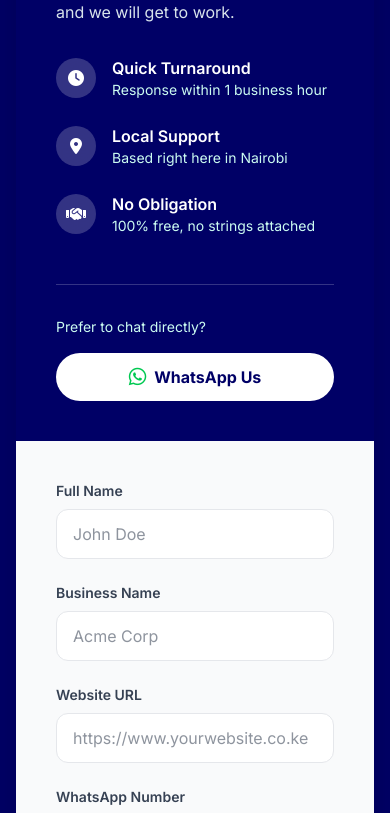
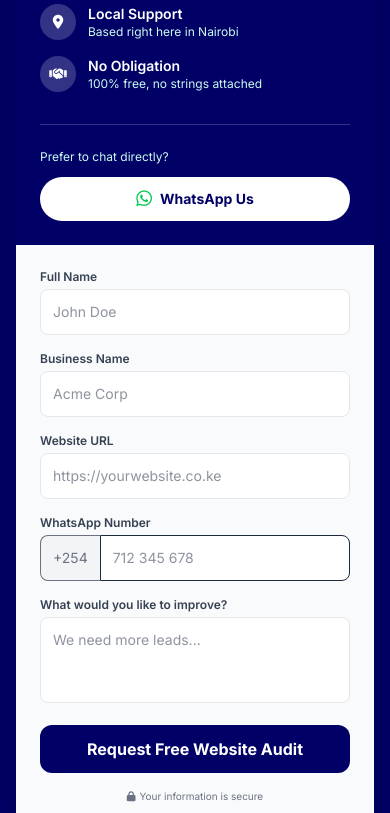
Before and after one commit to peterrobert/dev-nairobi, a Next.js app: page /audit-page in a window 390 px wide. Shown: the part 5608-6421 px from the top of the page. Built offline with nearby package versions, Linux system fonts and the light colour scheme.

Commit message:
Fixed the mobile design

```diff
--- a/src/app/audit-page/AuditForm.jsx
+++ b/src/app/audit-page/AuditForm.jsx
@@ -1,53 +1,61 @@
 import React from "react";
-
 const AuditForm = () => {
   return (
-    <section id="audit-form" className="py-24 bg-brand-navy relative">
+    <section id="audit-form" className="py-16 md:py-24 bg-brand-navy relative">
       <div className="absolute inset-0 bg-mesh opacity-20"></div>
 
       <div className="max-w-5xl mx-auto px-4 sm:px-6 lg:px-8 relative z-10">
-        <div className="bg-white rounded-[3rem] shadow-2xl overflow-hidden flex flex-col md:flex-row">
-          {/* <!-- Form Info Side --> */}
-          <div className="bg-brand-teal p-10 md:p-12 text-white md:w-2/5 flex flex-col justify-between">
+        <div className="bg-white rounded-2xl md:rounded-[3rem] shadow-2xl overflow-hidden flex flex-col md:flex-row">
+          {/* LEFT SIDE */}
+          <div className="bg-brand-teal p-6 sm:p-8 md:p-12 text-white md:w-2/5 flex flex-col justify-between">
             <div>
-              <h3 className="text-3xl font-bold mb-4">
+              <h3 className="text-2xl sm:text-3xl font-bold mb-3 md:mb-4">
                 Request Your Free Audit
               </h3>
-              <p className="text-teal-50 mb-8 opacity-90">
+
+              <p className="text-sm sm:text-base text-teal-50 mb-6 md:mb-8 opacity-90 leading-relaxed">
                 Take the first step towards a higher-converting website. Fill
-                out the form, and we will get to work.
+                out the form and we will get to work.
               </p>
 
-              <div className="space-y-6">
-                <div className="flex items-center gap-4">
-                  <div className="w-10 h-10 rounded-full bg-white/20 flex items-center justify-center backdrop-blur-sm">
-                    <i className="fa-solid fa-clock"></i>
+              <div className="space-y-4 md:space-y-6">
+                <div className="flex items-start gap-3 md:gap-4">
+                  <div className="w-9 h-9 md:w-10 md:h-10 rounded-full bg-white/20 flex items-center justify-center shrink-0">
+                    <i className="fa-solid fa-clock text-sm md:text-base"></i>
                   </div>
                   <div>
-                    <p className="font-semibold">Quick Turnaround</p>
-                    <p className="text-sm text-teal-100">
+                    <p className="font-semibold text-sm md:text-base">
+                      Quick Turnaround
+                    </p>
+                    <p className="text-xs md:text-sm text-teal-100">
                       Response within 1 business hour
                     </p>
                   </div>
                 </div>
-                <div className="flex items-center gap-4">
-                  <div className="w-10 h-10 rounded-full bg-white/20 flex items-center justify-center backdrop-blur-sm">
-                    <i className="fa-solid fa-location-dot"></i>
+
+                <div className="flex items-start gap-3 md:gap-4">
+                  <div className="w-9 h-9 md:w-10 md:h-10 rounded-full bg-white/20 flex items-center justify-center shrink-0">
+                    <i className="fa-solid fa-location-dot text-sm md:text-base"></i>
                   </div>
                   <div>
-                    <p className="font-semibold">Local Support</p>
-                    <p className="text-sm text-teal-100">
+                    <p className="font-semibold text-sm md:text-base">
+                      Local Support
+                    </p>
+                    <p className="text-xs md:text-sm text-teal-100">
                       Based right here in Nairobi
                     </p>
                   </div>
                 </div>
-                <div className="flex items-center gap-4">
-                  <div className="w-10 h-10 rounded-full bg-white/20 flex items-center justify-center backdrop-blur-sm">
-                    <i className="fa-solid fa-handshake"></i>
+
+                <div className="flex items-start gap-3 md:gap-4">
+                  <div className="w-9 h-9 md:w-10 md:h-10 rounded-full bg-white/20 flex items-center justify-center shrink-0">
+                    <i className="fa-solid fa-handshake text-sm md:text-base"></i>
                   </div>
                   <div>
-                    <p className="font-semibold">No Obligation</p>
-                    <p className="text-sm text-teal-100">
+                    <p className="font-semibold text-sm md:text-base">
+                      No Obligation
+                    </p>
+                    <p className="text-xs md:text-sm text-teal-100">
                       100% free, no strings attached
                     </p>
                   </div>
@@ -55,123 +63,95 @@ const AuditForm = () => {
               </div>
             </div>
 
-            <div className="mt-12 pt-8 border-t border-white/20">
-              <p className="text-sm text-teal-100 mb-4">
+            <div className="mt-8 md:mt-12 pt-6 md:pt-8 border-t border-white/20">
+              <p className="text-xs md:text-sm text-teal-100 mb-3 md:mb-4">
                 Prefer to chat directly?
               </p>
+
               <a
                 href="#"
-                className="inline-flex items-center gap-2 bg-white text-brand-navy px-6 py-3 rounded-full font-bold hover:bg-gray-50 transition-colors w-full justify-center"
+                className="inline-flex items-center gap-2 bg-white text-brand-navy px-4 py-3 md:px-6 md:py-3 rounded-full font-bold text-sm md:text-base hover:bg-gray-50 transition-colors w-full justify-center"
               >
-                <i className="fa-brands fa-whatsapp text-green-500 text-xl"></i>{" "}
+                <i className="fa-brands fa-whatsapp text-green-500 text-lg md:text-xl"></i>
                 WhatsApp Us
               </a>
             </div>
           </div>
 
-          {/* <!-- Form Fields Side --> */}
-          <div className="p-10 md:p-12 md:w-3/5 bg-gray-50">
-            <form action="#" method="POST" className="space-y-6">
-              <div className="grid grid-cols-1 sm:grid-cols-2 gap-6">
+          {/* RIGHT SIDE */}
+          <div className="p-6 sm:p-8 md:p-12 md:w-3/5 bg-gray-50">
+            <form className="space-y-4 md:space-y-6">
+              <div className="grid grid-cols-1 sm:grid-cols-2 gap-4 md:gap-6">
                 <div>
-                  <label
-                    htmlFor="name"
-                    className="block text-sm font-semibold text-gray-700 mb-2"
-                  >
+                  <label className="block text-xs md:text-sm font-semibold text-gray-700 mb-1 md:mb-2">
                     Full Name
                   </label>
                   <input
-                    type="text"
-                    id="name"
-                    name="name"
-                    className="w-full px-4 py-3 rounded-xl border border-gray-200 focus:ring-2 focus:ring-brand-teal focus:border-brand-teal outline-none transition-all bg-white"
+                    className="w-full px-3 md:px-4 py-3 rounded-lg md:rounded-xl border border-gray-200 focus:ring-2 focus:ring-brand-teal outline-none bg-white text-sm md:text-base"
                     placeholder="John Doe"
-                    required
                   />
                 </div>
+
                 <div>
-                  <label
-                    htmlFor="business"
-                    className="block text-sm font-semibold text-gray-700 mb-2"
-                  >
+                  <label className="block text-xs md:text-sm font-semibold text-gray-700 mb-1 md:mb-2">
                     Business Name
                   </label>
                   <input
-                    type="text"
-                    id="business"
-                    name="business"
-                    className="w-full px-4 py-3 rounded-xl border border-gray-200 focus:ring-2 focus:ring-brand-teal focus:border-brand-teal outline-none transition-all bg-white"
+                    className="w-full px-3 md:px-4 py-3 rounded-lg md:rounded-xl border border-gray-200 focus:ring-2 focus:ring-brand-teal outline-none bg-white text-sm md:text-base"
                     placeholder="Acme Corp"
-                    required
                   />
                 </div>
               </div>
 
               <div>
-                <label
-                  htmlFor="website"
-                  className="block text-sm font-semibold text-gray-700 mb-2"
-                >
+                <label className="block text-xs md:text-sm font-semibold text-gray-700 mb-1 md:mb-2">
                   Website URL
                 </label>
                 <input
-                  type="url"
-                  id="website"
-                  name="website"
-                  className="w-full px-4 py-3 rounded-xl border border-gray-200 focus:ring-2 focus:ring-brand-teal focus:border-brand-teal outline-none transition-all bg-white"
-                  placeholder="https://www.yourwebsite.co.ke"
-                  required
+                  className="w-full px-3 md:px-4 py-3 rounded-lg md:rounded-xl border border-gray-200 focus:ring-2 focus:ring-brand-teal outline-none bg-white text-sm md:text-base"
+                  placeholder="https://yourwebsite.co.ke"
                 />
               </div>
 
               <div>
-                <label
-                  htmlFor="whatsapp"
-                  className="block text-sm font-semibold text-gray-700 mb-2"
-                >
+                <label className="block text-xs md:text-sm font-semibold text-gray-700 mb-1 md:mb-2">
                   WhatsApp Number
                 </label>
+
                 <div className="flex">
-                  <span className="inline-flex items-center px-4 rounded-l-xl border border-r-0 border-gray-200 bg-gray-100 text-gray-500 font-medium">
+                  <span className="px-3 md:px-4 py-3 bg-gray-100 border border-r-0 rounded-l-lg text-gray-500 text-sm">
                     +254
                   </span>
+
                   <input
-                    type="tel"
-                    id="whatsapp"
-                    name="whatsapp"
-                    className="flex-1 px-4 py-3 rounded-r-xl border border-gray-200 focus:ring-2 focus:ring-brand-teal focus:border-brand-teal outline-none transition-all bg-white"
+                    className="flex-1 px-3 md:px-4 py-3 border rounded-r-lg focus:ring-2 focus:ring-brand-teal outline-none bg-white text-sm md:text-base"
                     placeholder="712 345 678"
-                    required
                   />
                 </div>
               </div>
 
               <div>
-                <label
-                  htmlFor="goals"
-                  className="block text-sm font-semibold text-gray-700 mb-2"
-                >
+                <label className="block text-xs md:text-sm font-semibold text-gray-700 mb-1 md:mb-2">
                   What would you like to improve?
                 </label>
+
                 <textarea
-                  id="goals"
-                  name="goals"
                   rows="3"
-                  className="w-full px-4 py-3 rounded-xl border border-gray-200 focus:ring-2 focus:ring-brand-teal focus:border-brand-teal outline-none transition-all bg-white resize-none"
-                  placeholder="e.g., We need more leads, site is too slow..."
-                ></textarea>
+                  className="w-full px-3 md:px-4 py-3 rounded-lg md:rounded-xl border border-gray-200 focus:ring-2 focus:ring-brand-teal outline-none bg-white resize-none text-sm md:text-base"
+                  placeholder="We need more leads..."
+                />
               </div>
 
               <button
                 type="submit"
-                className="w-full bg-brand-navy text-white py-4 rounded-xl font-bold text-lg hover:bg-gray-800 transition-all shadow-md transform hover:-translate-y-0.5"
+                className="w-full bg-brand-navy text-white py-3 md:py-4 rounded-xl font-bold text-base md:text-lg hover:bg-gray-800 transition-all"
               >
                 Request Free Website Audit
               </button>
 
-              <p className="text-center text-xs text-gray-500 mt-4">
-                <i className="fa-solid fa-lock mr-1"></i> Your information is
-                secure and will never be shared.
+              <p className="text-center text-[10px] md:text-xs text-gray-500">
+                <i className="fa-solid fa-lock mr-1"></i>
+                Your information is secure
               </p>
             </form>
           </div>
@@ -180,5 +160,4 @@ const AuditForm = () => {
     </section>
   );
 };
-
 export default AuditForm;
--- a/src/app/componets/GlobalModal.js
+++ b/src/app/componets/GlobalModal.js
@@ -28,11 +28,12 @@ export default function GlobalModal() {
     <AnimatePresence>
       {isOpen && (
         <motion.div
-          className="fixed inset-0 z-50 flex items-center justify-center"
+          className="fixed inset-0 z-50 flex items-end sm:items-center justify-center"
           initial={{ opacity: 0 }}
           animate={{ opacity: 1 }}
           exit={{ opacity: 0 }}
         >
+          {/* BACKDROP */}
           <motion.div
             className="absolute inset-0 bg-black/60 backdrop-blur-sm"
             onClick={closeModal}
@@ -41,24 +42,56 @@ export default function GlobalModal() {
             exit={{ opacity: 0 }}
           />
 
+          {/* MODAL */}
           <motion.div
-            className="relative w-full max-w-5xl mx-4 bg-white rounded-3xl shadow-2xl overflow-hidden"
-            initial={{ opacity: 0, scale: 0.9, y: 20 }}
-            animate={{ opacity: 1, scale: 1, y: 0 }}
-            exit={{ opacity: 0, scale: 0.95, y: 10 }}
+            className="
+          relative w-full
+          sm:max-w-5xl
+          bg-white
+          rounded-t-3xl sm:rounded-3xl
+          shadow-2xl
+          overflow-hidden
+          max-h-[90vh] sm:max-h-[85vh]
+          flex flex-col
+        "
+            initial={{
+              opacity: 0,
+              y: 40,
+              scale: 0.98,
+            }}
+            animate={{
+              opacity: 1,
+              y: 0,
+              scale: 1,
+            }}
+            exit={{
+              opacity: 0,
+              y: 30,
+              scale: 0.98,
+            }}
             transition={{
-              duration: 0.25,
+              duration: 0.2,
               ease: "easeOut",
             }}
           >
-            <button
-              onClick={closeModal}
-              className="absolute top-4 cursor-pointer right-4 w-10 h-10 rounded-full bg-gray-100 hover:bg-gray-200 z-10"
-            >
-              ✕
-            </button>
+            {/* HEADER / CLOSE AREA */}
+            <div className="sticky top-0 z-10 flex justify-end p-3 sm:p-4 bg-white/80 backdrop-blur border-b border-gray-100">
+              <button
+                onClick={closeModal}
+                className="
+              w-9 h-9 sm:w-10 sm:h-10
+              rounded-full
+              bg-gray-100 hover:bg-gray-200
+              flex items-center justify-center
+              active:scale-95 transition
+            "
+              >
+                ✕
+              </button>
+            </div>
 
-            {renderContent()}
+            {/* CONTENT AREA (IMPORTANT FIX) */}
+            <div className="overflow-y-auto flex-1">{renderContent()}</div>
           </motion.div>
         </motion.div>
       )}
```
